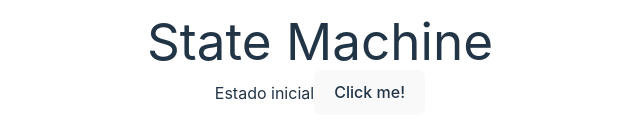
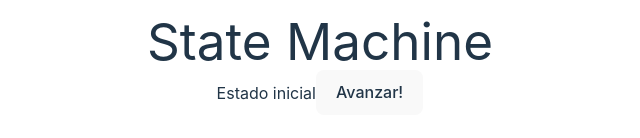
Before and after one commit to wildchamo/stateMachines101, a React (Vite) app: page / in a window 1280 px wide. Shown: the part 336-474 px from the top of the page, without its empty margins (320-960 px from the left). Built offline with nearby package versions, Linux system fonts and the light colour scheme.

Commit message:
las maquinas de estado son increibles

```diff
--- a/src/components/Inital.jsx
+++ b/src/components/Inital.jsx
@@ -1,14 +1,11 @@
-
-
-const Initial = ({send}) => {
-    const handleClick = () => {
-        send('START');
+const Initial = ({ send }) => {
+  const avanzar = () => {
+    send("START");
   };
-
   return (
     <div>
       Estado inicial
-            <button onClick={handleClick}>Click me!</button>
+      <button onClick={avanzar}>Avanzar!</button>
     </div>
   );
 };
--- /dev/null
+++ b/src/components/Search.jsx
@@ -0,0 +1,20 @@
+
+
+const Search = ({send}) => {
+    const avanzar = () => {
+        send('CONTINUE');
+    };
+        const regresar = () => {
+        send('RETURN');
+    };
+
+    return (
+        <div>
+            Buscando
+            <button onClick={avanzar}>Avanzar!</button>
+            <button onClick={regresar}>Regresar</button>
+        </div>
+    );
+};
+
+export default Search;
--- a/src/containers/StepsLayout.jsx
+++ b/src/containers/StepsLayout.jsx
@@ -1,10 +1,10 @@
 import Initial from "../components/Inital";
+import Search from "../components/Search";
 
 export const StepsLayout = ({ state, send }) => {
   const renderContent = () => {
     if (state.matches("initial")) return <Initial send={send} />;
-    if (state.matches("search"))
-      return <h1 className="bg-amber-500 text-red">{state.value}</h1>;
+    if (state.matches("search")) return Search({ send });
 
     return null;
   };
--- a/src/machines/bookingMachine.js
+++ b/src/machines/bookingMachine.js
@@ -7,11 +7,13 @@ const bookingMachine = createMachine({
     initial: {
       on: {
         START: "search",
+
       },
     },
     search: {
       on: {
         CONTINUE: "passengers",
+        RETURN: "initial",
         CANCEL: "initial",
       },
     },
```
Lines whose indentation alone changed are shown as unchanged.
